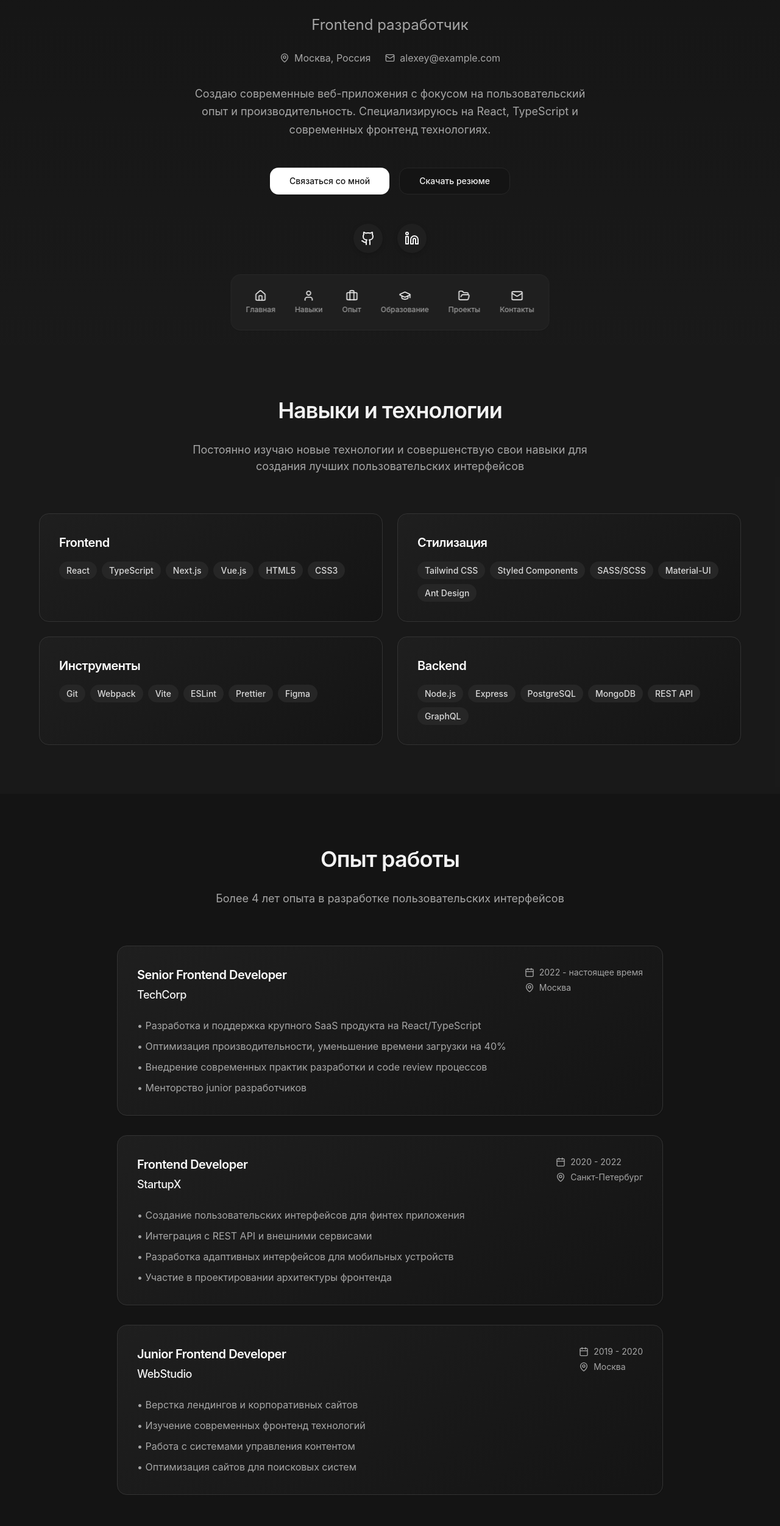
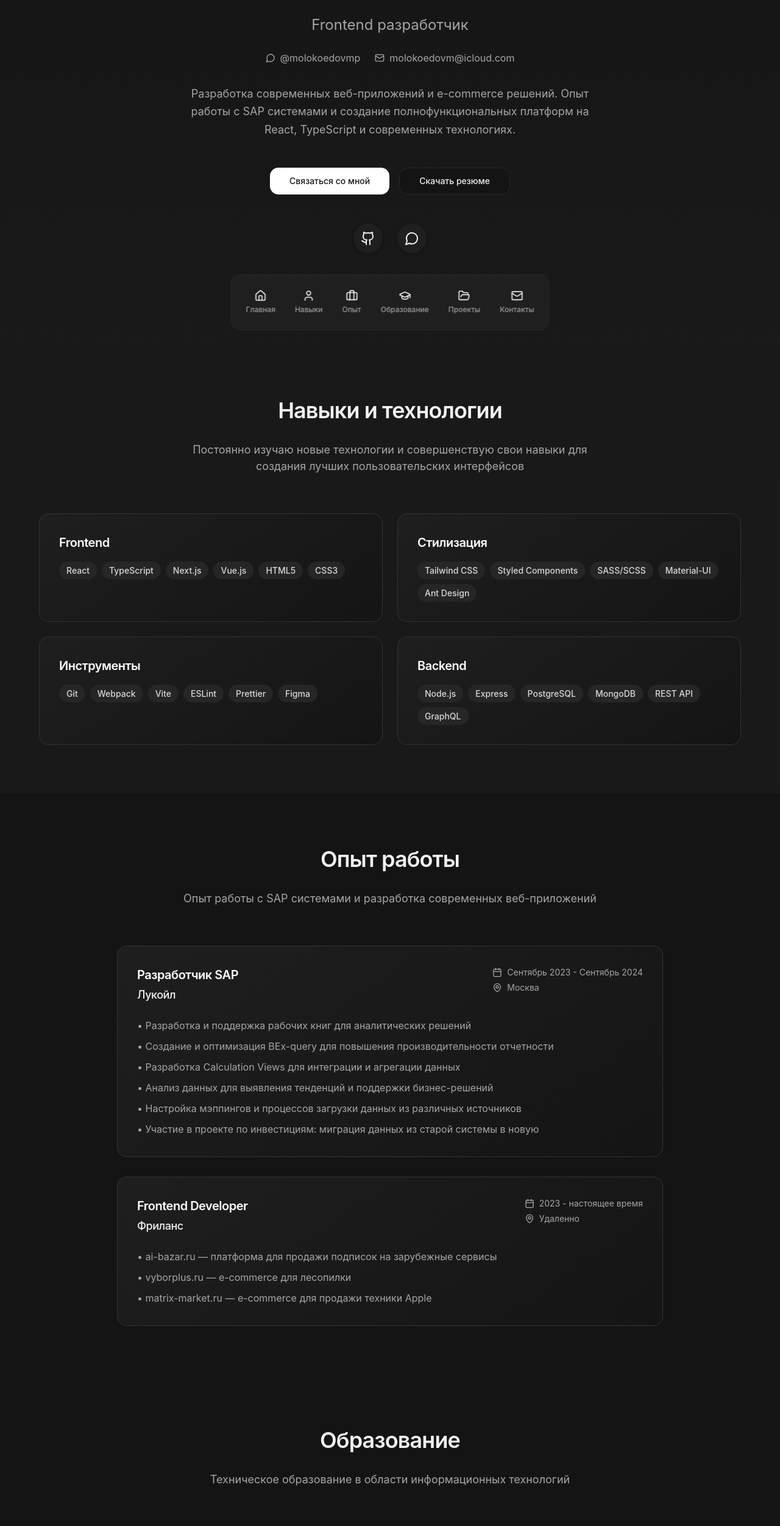
Before and after one commit to molokoedovmp/molokoedovmp, a React (Vite) app: page / in a window 1280 px wide. Shown: the part 234-2737 px from the top of the page at 61% size. Built offline with nearby package versions, Linux system fonts and the light colour scheme.

Commit message:
Update contact information and experience

```diff
--- a/src/components/ContactSection.tsx
+++ b/src/components/ContactSection.tsx
@@ -1,19 +1,19 @@
 import { Card } from "@/components/ui/card";
 import { Button } from "@/components/ui/button";
-import { Mail, Phone, MapPin, Github, Linkedin, MessageCircle } from "lucide-react";
+import { Mail, MapPin, Github, MessageCircle } from "lucide-react";
 
 const contacts = [
   {
     icon: Mail,
     label: "Email",
-    value: "alexey@example.com",
-    href: "mailto:alexey@example.com"
+    value: "molokoedovm@icloud.com",
+    href: "mailto:molokoedovm@icloud.com"
   },
   {
-    icon: Phone,
-    label: "Телефон",
-    value: "+7 (999) 123-45-67",
-    href: "tel:+79991234567"
+    icon: MessageCircle,
+    label: "Telegram",
+    value: "@molokoedovmp",
+    href: "https://t.me/molokoedovmp"
   },
   {
     icon: MapPin,
@@ -27,19 +27,13 @@ const socialLinks = [
   {
     icon: Github,
     label: "GitHub",
-    href: "https://github.com",
+    href: "https://github.com/molokoedovmp",
     color: "hover:text-foreground"
-  },
-  {
-    icon: Linkedin,
-    label: "LinkedIn",
-    href: "https://linkedin.com",
-    color: "hover:text-blue-600"
   },
   {
     icon: MessageCircle,
     label: "Telegram",
-    href: "https://t.me",
+    href: "https://t.me/molokoedovmp",
     color: "hover:text-blue-500"
   }
 ];
@@ -125,8 +119,11 @@ const ContactSection = () => {
               <Button
                 className="w-full bg-primary text-primary-foreground hover:bg-primary/90 hover:shadow-glow transition-all duration-300"
                 size="lg"
+                asChild
               >
-                Написать мне
+                <a href="https://t.me/molokoedovmp" target="_blank" rel="noopener noreferrer">
+                  Написать мне
+                </a>
               </Button>
 
               <Button
--- a/src/components/EducationSection.tsx
+++ b/src/components/EducationSection.tsx
@@ -3,29 +3,29 @@ import { GraduationCap, Calendar, MapPin } from "lucide-react";
 
 const education = [
   {
-    institution: "Московский Государственный Технический Университет",
-    degree: "Магистр информационных технологий",
-    specialization: "Программная инженерия",
+    institution: "НИУ МЭИ",
+    degree: "Магистр",
+    specialization: "Цифровые технологии",
     location: "Москва",
-    period: "2017 - 2019",
+    period: "2025 - настоящее время",
     description: [
-      "Изучение современных методологий разработки ПО",
-      "Проектирование и анализ алгоритмов",
-      "Работа с базами данных и системами управления",
-      "Дипломный проект: веб-платформа для онлайн обучения"
+      "Изучение современных цифровых технологий",
+      "Проектирование и разработка информационных систем",
+      "Анализ больших данных и машинное обучение",
+      "Современные методологии разработки ПО"
     ]
   },
   {
-    institution: "Московский Государственный Технический Университет",
-    degree: "Бакалавр информатики и вычислительной техники",
-    specialization: "Информационные системы и технологии",
+    institution: "НИУ ВШЭ",
+    degree: "Бакалавр",
+    specialization: "Программная инженерия",
     location: "Москва",
-    period: "2013 - 2017",
+    period: "2021 - 2025",
     description: [
-      "Основы программирования на различных языках",
-      "Математические методы и дискретная математика",
-      "Сетевые технологии и администрирование",
-      "Курсовая работа: система управления студенческими данными"
+      "Основы программирования и алгоритмизации",
+      "Web-разработка и современные фреймворки",
+      "Базы данных и системы управления информацией",
+      "Командная разработка и agile методологии"
     ]
   }
 ];
--- a/src/components/ExperienceSection.tsx
+++ b/src/components/ExperienceSection.tsx
@@ -3,39 +3,28 @@ import { Calendar, MapPin } from "lucide-react";
 
 const experiences = [
   {
-    company: "TechCorp",
-    position: "Senior Frontend Developer",
+    company: "Лукойл",
+    position: "Разработчик SAP",
     location: "Москва",
-    period: "2022 - настоящее время",
+    period: "Сентябрь 2023 - Сентябрь 2024",
     description: [
-      "Разработка и поддержка крупного SaaS продукта на React/TypeScript",
-      "Оптимизация производительности, уменьшение времени загрузки на 40%",
-      "Внедрение современных практик разработки и code review процессов",
-      "Менторство junior разработчиков"
+      "Разработка и поддержка рабочих книг для аналитических решений",
+      "Создание и оптимизация BEx-query для повышения производительности отчетности",
+      "Разработка Calculation Views для интеграции и агрегации данных",
+      "Анализ данных для выявления тенденций и поддержки бизнес-решений",
+      "Настройка мэппингов и процессов загрузки данных из различных источников",
+      "Участие в проекте по инвестициям: миграция данных из старой системы в новую"
     ]
   },
   {
-    company: "StartupX",
+    company: "Фриланс",
     position: "Frontend Developer",
-    location: "Санкт-Петербург",
-    period: "2020 - 2022",
+    location: "Удаленно",
+    period: "2023 - настоящее время",
     description: [
-      "Создание пользовательских интерфейсов для финтех приложения",
-      "Интеграция с REST API и внешними сервисами",
-      "Разработка адаптивных интерфейсов для мобильных устройств",
-      "Участие в проектировании архитектуры фронтенда"
-    ]
-  },
-  {
-    company: "WebStudio",
-    position: "Junior Frontend Developer",
-    location: "Москва",
-    period: "2019 - 2020",
-    description: [
-      "Верстка лендингов и корпоративных сайтов",
-      "Изучение современных фронтенд технологий",
-      "Работа с системами управления контентом",
-      "Оптимизация сайтов для поисковых систем"
+      "ai-bazar.ru — платформа для продажи подписок на зарубежные сервисы",
+      "vyborplus.ru — e-commerce для лесопилки",
+      "matrix-market.ru — e-commerce для продажи техники Apple"
     ]
   }
 ];
@@ -47,7 +36,7 @@ const ExperienceSection = () => {
         <div className="text-center mb-16 animate-fade-in">
           <h2 className="text-4xl font-semibold mb-6">Опыт работы</h2>
           <p className="text-lg text-muted-foreground">
-            Более 4 лет опыта в разработке пользовательских интерфейсов
+            Опыт работы с SAP системами и разработка современных веб-приложений
           </p>
         </div>
 
--- a/src/components/HeroSection.tsx
+++ b/src/components/HeroSection.tsx
@@ -1,5 +1,5 @@
 import { Button } from "@/components/ui/button";
-import { Mail, MapPin, Github, Linkedin } from "lucide-react";
+import { Mail, MapPin, Github, MessageCircle } from "lucide-react";
 
 const HeroSection = () => {
   return (
@@ -7,28 +7,28 @@ const HeroSection = () => {
       <div className="max-w-4xl mx-auto text-center animate-fade-in">
         <div className="mb-8">
           <h1 className="text-5xl md:text-6xl font-semibold mb-4 tracking-tight">
-            Алексей <span className="text-primary">Иванов</span>
+            Молокоедов <span className="text-primary">Михаил Павлович</span>
           </h1>
           <p className="text-xl md:text-2xl text-muted-foreground mb-6">
             Frontend разработчик
           </p>
           <div className="flex items-center justify-center gap-6 text-muted-foreground mb-8">
             <div className="flex items-center gap-2">
-              <MapPin className="w-4 h-4" />
-              <span>Москва, Россия</span>
+              <MessageCircle className="w-4 h-4" />
+              <span>@molokoedovmp</span>
             </div>
             <div className="flex items-center gap-2">
               <Mail className="w-4 h-4" />
-              <span>alexey@example.com</span>
+              <span>molokoedovm@icloud.com</span>
             </div>
           </div>
         </div>
 
         <div className="mb-12">
           <p className="text-lg text-muted-foreground max-w-2xl mx-auto leading-relaxed">
-            Создаю современные веб-приложения с фокусом на пользовательский опыт
-            и производительность. Специализируюсь на React, TypeScript и современных
-            фронтенд технологиях.
+            Разработка современных веб-приложений и e-commerce решений.
+            Опыт работы с SAP системами и создание полнофункциональных платформ
+            на React, TypeScript и современных технологиях.
           </p>
         </div>
 
@@ -36,8 +36,11 @@ const HeroSection = () => {
           <Button
             size="lg"
             className="bg-primary text-primary-foreground hover:bg-primary/90 hover:shadow-glow transition-all duration-300 px-8 py-3"
+            asChild
           >
-            Связаться со мной
+            <a href="https://t.me/molokoedovmp" target="_blank" rel="noopener noreferrer">
+              Связаться со мной
+            </a>
           </Button>
           <Button
             variant="outline"
@@ -50,18 +53,22 @@ const HeroSection = () => {
 
         <div className="flex justify-center gap-6">
           <a
-            href="#"
+            href="https://github.com/molokoedovmp"
             className="p-3 rounded-full bg-card shadow-apple-subtle hover-lift"
             aria-label="GitHub"
+            target="_blank"
+            rel="noopener noreferrer"
           >
             <Github className="w-6 h-6" />
           </a>
           <a
-            href="#"
+            href="https://t.me/molokoedovmp"
             className="p-3 rounded-full bg-card shadow-apple-subtle hover-lift"
-            aria-label="LinkedIn"
+            aria-label="Telegram"
+            target="_blank"
+            rel="noopener noreferrer"
           >
-            <Linkedin className="w-6 h-6" />
+            <MessageCircle className="w-6 h-6" />
           </a>
         </div>
       </div>
--- a/src/components/ProjectsSection.tsx
+++ b/src/components/ProjectsSection.tsx
@@ -4,28 +4,28 @@ import { ExternalLink, Github } from "lucide-react";
 
 const projects = [
   {
-    title: "E-commerce Dashboard",
-    description: "Административная панель для управления интернет-магазином с аналитикой продаж, управлением товарами и заказами",
-    technologies: ["React", "TypeScript", "Tailwind CSS", "Chart.js"],
+    title: "AI Bazar",
+    description: "Платформа для продажи подписок на зарубежные сервисы с интеграцией платежных систем и управлением подписками",
+    technologies: ["React", "TypeScript", "Tailwind CSS", "Node.js"],
     image: "/placeholder.svg",
-    demo: "#",
-    github: "#"
+    demo: "https://ai-bazar.ru",
+    github: "https://github.com/molokoedovmp/aiBazar"
   },
   {
-    title: "Task Management App",
-    description: "Приложение для управления задачами с drag & drop интерфейсом, командной работой и отслеживанием прогресса",
-    technologies: ["Next.js", "Node.js", "PostgreSQL", "Prisma"],
+    title: "Выбор+",
+    description: "E-commerce платформа для лесопилки с каталогом продукции, системой фильтров и корзиной заказов",
+    technologies: ["React", "TypeScript", "REST API", "Tailwind CSS"],
     image: "/placeholder.svg",
-    demo: "#",
-    github: "#"
+    demo: "https://vyborplus.ru",
+    github: "https://github.com/molokoedovmp/lesopilka"
   },
   {
-    title: "Weather App",
-    description: "Прогнозы погоды с геолокацией, красивыми анимациями и детальной информацией о погодных условиях",
-    technologies: ["Vue.js", "SASS", "Weather API", "PWA"],
+    title: "Matrix Market",
+    description: "Интернет-магазин техники Apple с детальными карточками товаров, корзиной и интеграцией оплаты",
+    technologies: ["React", "TypeScript", "Tailwind CSS", "E-commerce"],
     image: "/placeholder.svg",
-    demo: "#",
-    github: "#"
+    demo: "https://matrix-market.ru",
+    github: "https://github.com/molokoedovmp/matrix"
   }
 ];
 
```
